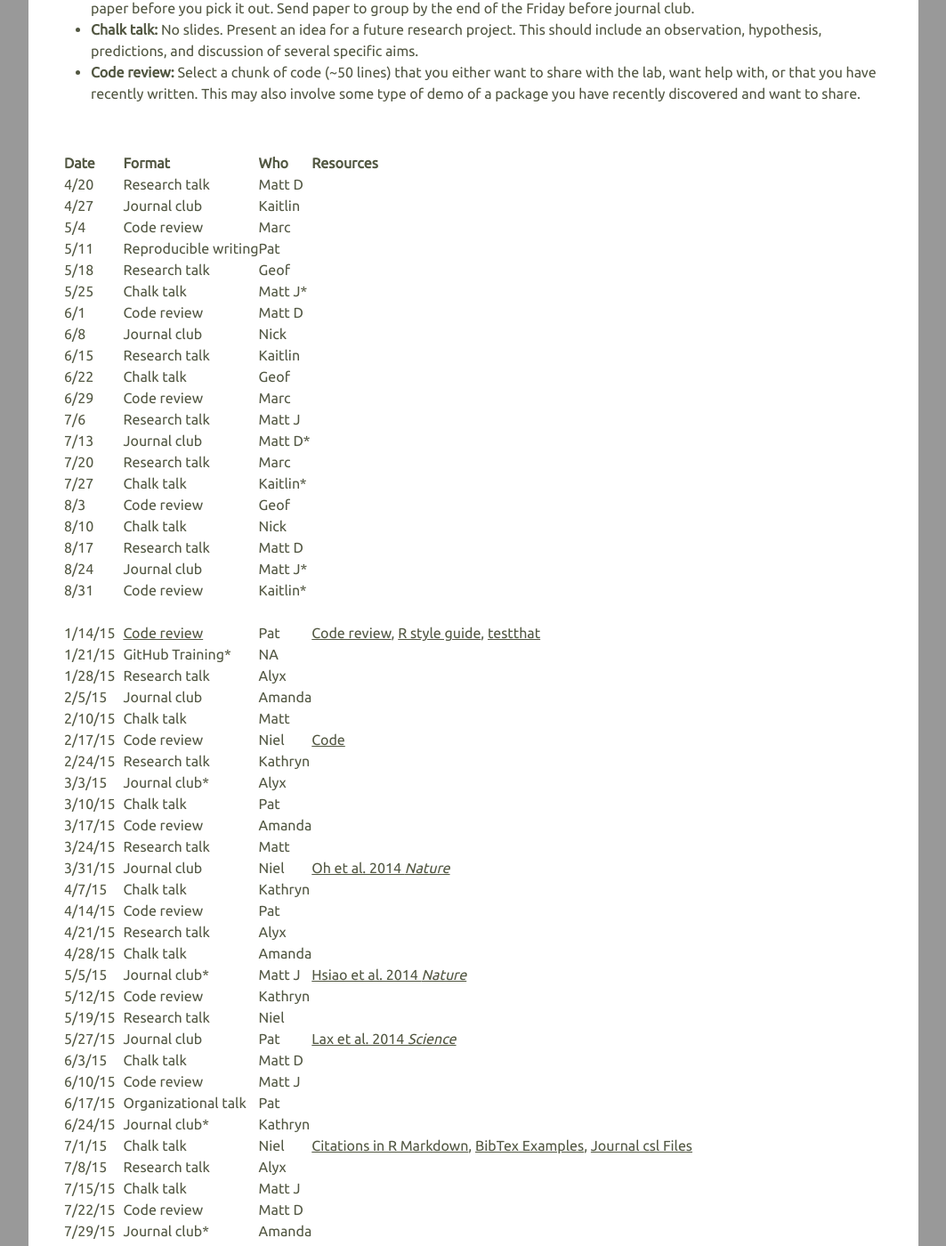
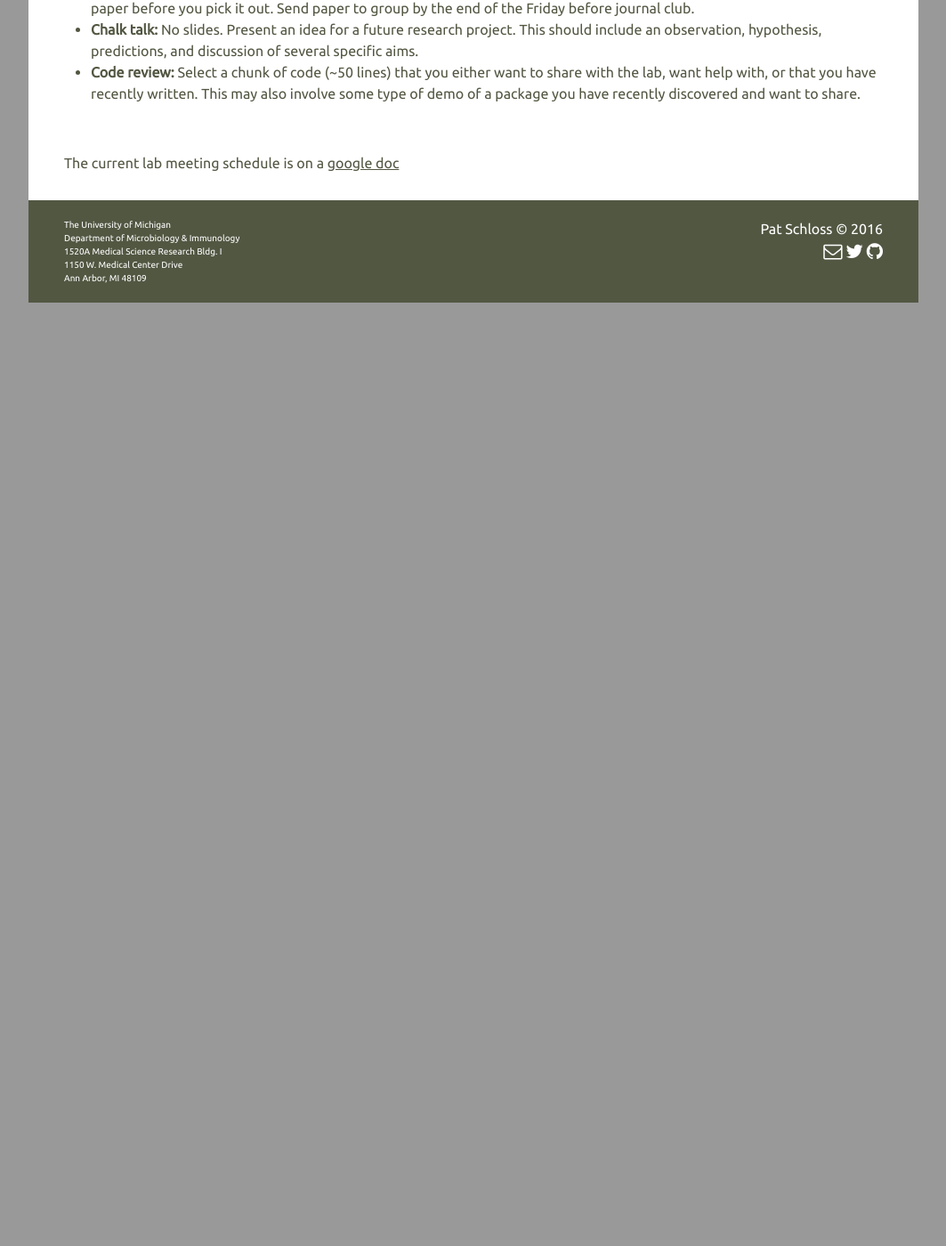
Before and after one commit to SchlossLab/schlosslab.github.io, a Jekyll site: the page built from _fish_bowl/schedule.md, in a window 1280 px wide and 1400 px high, scrolled down 279 px. Shown: the whole window at 89% size, without its empty margins (108-1171 px from the left). Built offline with Jekyll 4.4.1, drawn with Linux system fonts in a browser that asks for light colours; nearby versions of some CDN libraries; after the commit the page ends 900 px from its top, so only the background shows below that; some of the changed text lies outside the part shown.

Commit message:
Link to googledoc

```diff
--- a/_fish_bowl/schedule.md
+++ b/_fish_bowl/schedule.md
@@ -25,101 +25,4 @@ want to share.
 
 <br>
 
-| Date  | Format           | Who       | Resources                                |
-|-------|------------------|-----------|:-----------------------------------------|
-| 4/20	|	Research talk	|	Matt D	|	|
-| 4/27	|	Journal club	|	Kaitlin	|
-| 5/4	|	Code review	|	Marc	|	|
-| 5/11	|	Reproducible writing | Pat |	|
-| 5/18	|	Research talk	|	Geof	|	|
-| 5/25 | Chalk talk | Matt J* ||
-| 6/1 | Code review | Matt D ||
-| 6/8 | Journal club | Nick ||
-| 6/15 | Research talk | Kaitlin ||
-| 6/22 | Chalk talk | Geof ||
-| 6/29 | Code review | Marc ||
-| 7/6 | Research talk | Matt J ||
-| 7/13 | Journal club | Matt D* ||
-| 7/20 | Research talk | Marc ||
-| 7/27 | Chalk talk | Kaitlin* ||
-| 8/3 | Code review | Geof ||
-| 8/10 | Chalk talk | Nick ||
-| 8/17 | Research talk | Matt D ||
-| 8/24 | Journal club | Matt J* ||
-| 8/31 | Code review | Kaitlin* ||
-| 	|	|	|	|
-| 1/14/15	| [Code review](http://www.riffomonas.org/talks/2015 01 14 CodeReview.html)      | Pat       | [Code review](http://arxiv.org/pdf/1311.2412v1.pdf), [R style guide](http://google-styleguide.googlecode.com/svn/trunk/Rguide.xml), [testthat](http://journal.r-project.org/archive/2011-1/RJournal 2011-1 Wickham.pdf)
-| 1/21/15	| GitHub Training* | NA     |   |
-| 1/28/15	| Research talk    | Alyx     |   |
-| 2/5/15	| Journal club     | Amanda     |   |
-| 2/10/15	| Chalk talk       | Matt     |   |
-| 2/17/15	| Code review      | Niel  |  [Code](https://github.com/SchlossLab/glne007/blob/master/rf.logit models.R)   |
-| 2/24/15	| Research talk    | Kathryn     |   |
-| 3/3/15	| Journal club*    | Alyx     |   |
-| 3/10/15	| Chalk talk       | Pat     |   |
-| 3/17/15	| Code review      | Amanda     |   |
-| 3/24/15	| Research talk    | Matt     |   |
-| 3/31/15	| Journal club     | Niel | [Oh et al. 2014 *Nature*](http://www.nature.com/nature/journal/v514/n7520/full/nature13786.html)   |
-| 4/7/15	| Chalk talk       | Kathryn     |   |
-| 4/14/15	| Code review      | Pat     |   |
-| 4/21/15	| Research talk    | Alyx     |   |
-| 4/28/15	| Chalk talk       | Amanda     |   |
-| 5/5/15	| Journal club*    | Matt J | [Hsiao et al. 2014 *Nature*](http://www.nature.com/nature/journal/v515/n7527/full/nature13738.html)   |
-| 5/12/15	| Code review      | Kathryn     |   |
-| 5/19/15	| Research talk    | Niel     |   |
-| 5/27/15	| Journal club     | Pat | [Lax et al. 2014 *Science*](http://www.sciencemag.org/content/345/6200/1048.full.pdf)   |
-| 6/3/15	| Chalk talk       | Matt D     |   |
-| 6/10/15	| Code review      | Matt J     |   |
-| 6/17/15	| Organizational talk    | Pat     |   |
-| 6/24/15	| Journal club*    | Kathryn     |   |
-| 7/1/15	| Chalk talk       | Niel     | [Citations in R Markdown](http://rmarkdown.rstudio.com/authoring bibliographies and citations.html), [BibTex Examples](https://www.verbosus.com/bibtex-style-examples.html), [Journal csl Files](https://github.com/citation-style-language/styles)  |
-| 7/8/15	| Research talk    | Alyx      |   |
-| 7/15/15	| Chalk talk       | Matt J     |   |
-| 7/22/15	| Code review      | Matt D     |   |
-| 7/29/15	| Journal club*    | Amanda     |   |
-| 8/5/15	| Research talk    | Pat     |   |
-| 8/12/15	| Chalk talk       | Kathryn     |   |
-| 8/19/15	| Resarch talk     | Nick     |   |
-| 8/26/15	| Journal club*    | Niel     | [Zeller et al. 2014  Mol. Sys. Biol. ](http://msb.embopress.org/content/msb/10/11/766.full.pdf)  |
-| 9/2/15	| Research talk    | Matt J     |   |
-| 9/9/15	| Chalk talk       | Amanda     |   |
-| 9/16/15	| Journal club     | Matt D     |   |
-| 9/23/15	|	Code review	|	Kathryn	|	|
-| 9/30/15	|	Journal club	|	Niel	|	|
-| 10/7/15	|	Research talk	|	Matt J	|	|
-| 10/14/15	|	Chalk talk	|	Matt D	|	|
-| 10/21/15	|	Code review	|	Amanda	|	|
-| 10/28/15	|	Journal club	|	Marc	|	|
-| 11/4/15	|	Research talk	|	Kaitlin	|	|
-| 11/11/15	|	Chalk talk	|	Geof	|	|
-| 11/18/15	|	Journal club	|	Kathryn	|	|
-| 11/25/15	|	Thanksgiving	|	|
-| 12/2/15	|	Research talk	|	Niel	|	|
-| 12/9/15	|	Chalk talk	|	Matt J	|	|
-| 12/16/15	|	Code review	|	Matt D	|	|
-| 12/23/15	|	Break	|	|
-| 12/30/15	|	Break	|	|
-| 1/6/16	|	Journal club	|	Amanda	|	|
-| 1/13/16	|	Research talk	|	Marc	|	|
-| 1/20/16	|	Chalk talk	|	Kaitlin	|	|
-| 1/27/16	|	Code review	|	Geof	|	|
-| 2/3/16	|	Research talk	|	Kathryn	|	|
-| 2/10/16	|	Chalk talk	|	Niel	|	|
-| 2/17/16	|	Code review	|	Matt J	|	|
-| 2/24/16	|	Journal club	|	Matt D	|	|
-| 3/2/16	|	Open	|	XXXX	|	|
-| 3/9/16	|	Chalk talk	|	Marc	|	|
-| 3/16/16	|	Code review	|	Kaitlin	|	|
-| 3/23/16	|	Journal club	|	Geof	|	|
-| 3/30/16	|	Chalk talk	|	Kathryn	|	|
-| 4/6/16	|	Code review	|	Niel	|	|
-| 4/13/16	|	Journal club	|	Matt J	|	|
-
-<br>
-
-\* Pat will be out these days. When there are journal clubs on these dates, the
-lab will still be expected to meet.
-
-***Note:***
-If you need to switch dates with someone, you need to switch the format with
-them as well. This will insure that everyone will do one of the four formats.
+The current lab meeting schedule is on a [google doc](https://docs.google.com/spreadsheets/d/16equFGApqiclh7cZhtSeMRvSObYCBIRDWCkaFBEtA38/edit?ts=574d7fef#gid=0)
```
